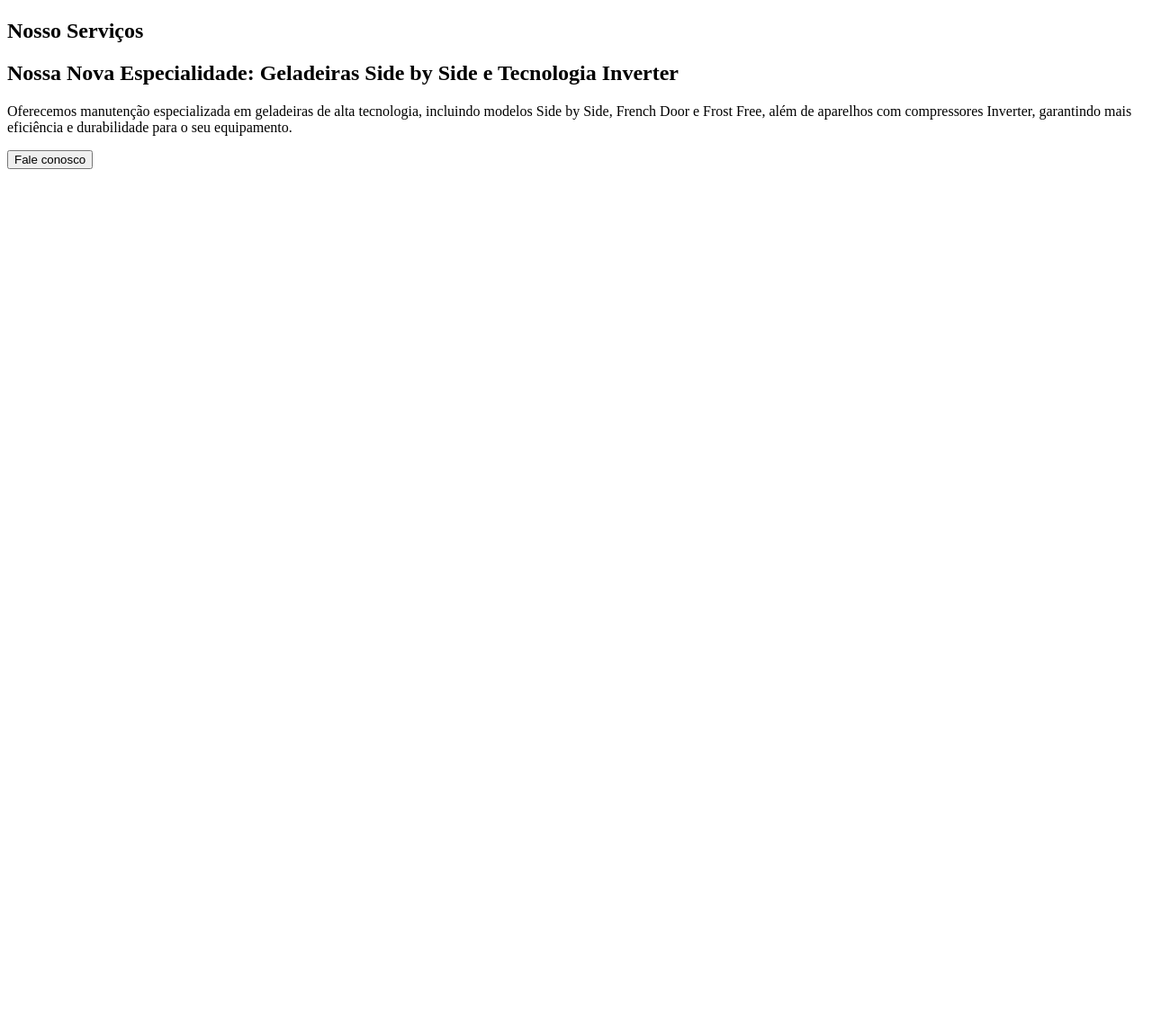
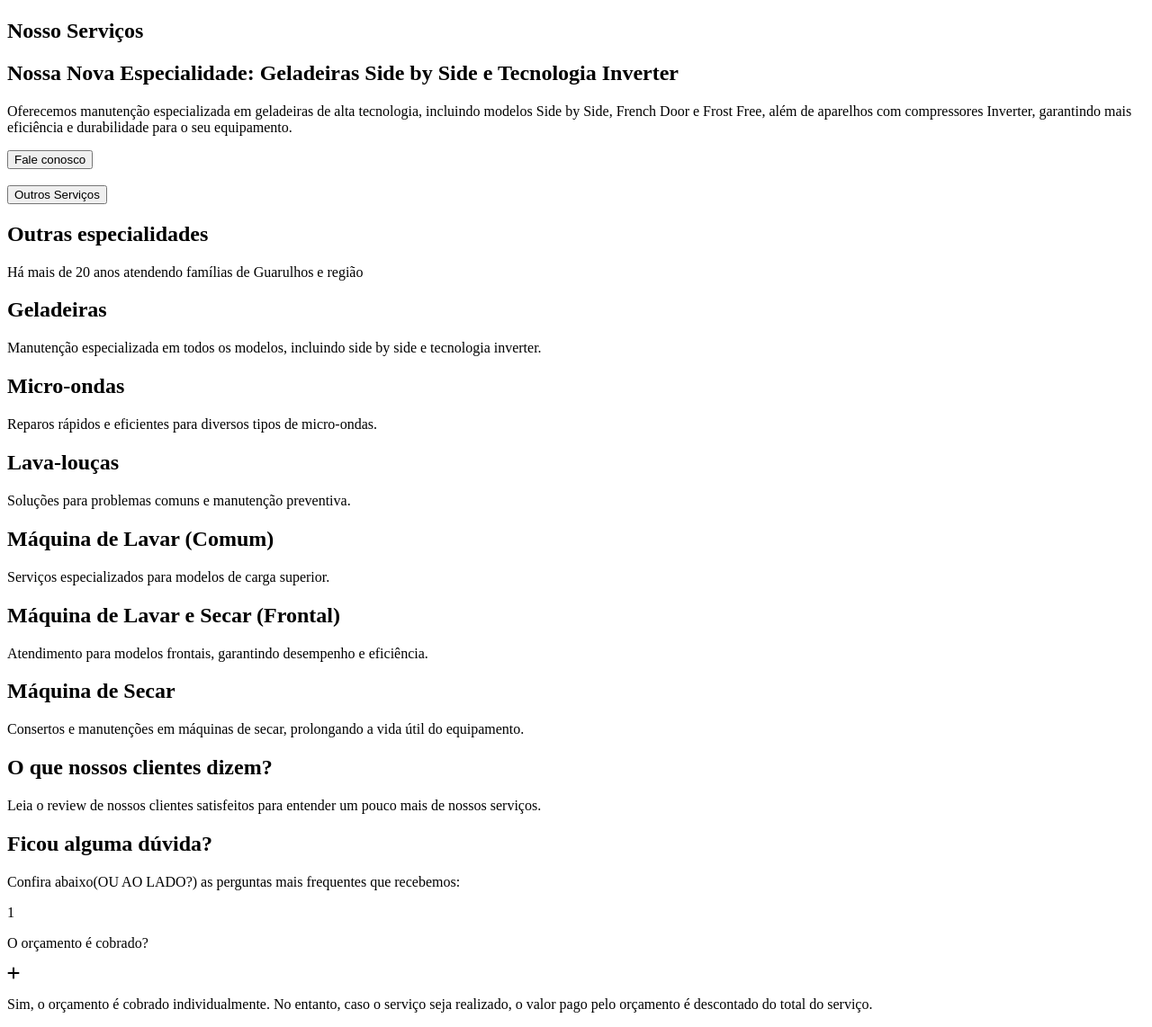
Before and after one commit to victorsantana03/Brastecno-LandingPage, a plain HTML site: page index.html in a window 1280 px wide. Shown: the part 1545-2687 px from the top of the page at 90% size. Before the commit the page ends 1759 px from the top, so only its background shows below. Drawn offline with Linux system fonts and the light colour scheme.

Commit message:
Todas seções inseridas

```diff
--- a/index.html
+++ b/index.html
@@ -186,7 +186,9 @@
                 <div>
                     <div>
                         <h2>Nossa Nova Especialidade: Geladeiras Side by Side e Tecnologia Inverter</h2>
-                        <p>Oferecemos manutenção especializada em geladeiras de alta tecnologia, incluindo modelos Side by Side, French Door e Frost Free, além de aparelhos com compressores Inverter, garantindo mais eficiência e durabilidade para o seu equipamento.</p>
+                        <p>Oferecemos manutenção especializada em geladeiras de alta tecnologia, incluindo modelos Side
+                            by Side, French Door e Frost Free, além de aparelhos com compressores Inverter, garantindo
+                            mais eficiência e durabilidade para o seu equipamento.</p>
                         <button>Fale conosco</button>
                     </div>
                     <div><img src="" alt=""></div>
@@ -199,6 +201,139 @@
         </section>
         <!--FIM SERVIÇOS VICTOR-->
 
+        <!--OUTROS SERVIÇOS VICTOR-->
+        <section>
+            <div>
+                <div>
+                    <div>
+                        <button>Outros Serviços</button>
+                        <h1>Outras especialidades</h1>
+                    </div>
+                    <div>
+                        <p>Há mais de 20 anos atendendo famílias de Guarulhos e região</p>
+                    </div>
+                </div>
+
+                <div>
+                    <!--GELADEIRA-->
+                    <div>
+                        <div>
+                            <!--ICONE GELADEIRA-->
+                        </div>
+                        <div>
+                            <h2>Geladeiras</h2>
+                            <p>Manutenção especializada em todos os modelos, incluindo side by side e tecnologia
+                                inverter.</p>
+                        </div>
+                    </div>
+                    <!--FIM GELADEIRA-->
+
+                    <!--MICRO-ONDAS-->
+                    <div>
+                        <div>
+                            <!--ICONE MICRO-ONDAS-->
+                        </div>
+                        <div>
+                            <h2>Micro-ondas</h2>
+                            <p>Reparos rápidos e eficientes para diversos tipos de micro-ondas.</p>
+                        </div>
+                    </div>
+                    <!--FIM MICRO-ONDAS-->
+
+                    <!--LAVA-LOUÇAS-->
+                    <div>
+                        <div>
+                            <!--ICONE LAVA-LOUÇAS-->
+                        </div>
+                        <div>
+                            <h2>Lava-louças</h2>
+                            <p>Soluções para problemas comuns e manutenção preventiva.</p>
+                        </div>
+                    </div>
+                    <!--FIM LAVA-LOUÇAS-->
+
+                    <!--MÁQUINA DE LAVAR (COMUM)-->
+                    <div>
+                        <div>
+                            <!--ICONE MÁQUINA DE LAVAR-->
+                        </div>
+                        <div>
+                            <h2>Máquina de Lavar (Comum)</h2>
+                            <p>Serviços especializados para modelos de carga superior.</p>
+                        </div>
+                    </div>
+                    <!--FIM MÁQUINA DE LAVAR-->
+
+                    <!--MÁQUINA DE LAVAR E SECAR (FRONTAL)-->
+                    <div>
+                        <div>
+                            <!--ICONE MÁQUINA DE LAVAR E SECAR-->
+                        </div>
+                        <div>
+                            <h2>Máquina de Lavar e Secar (Frontal)</h2>
+                            <p>Atendimento para modelos frontais, garantindo desempenho e eficiência.</p>
+                        </div>
+                    </div>
+                    <!--FIM MÁQUINA DE LAVAR E SECAR-->
+
+                    <!--MÁQUINA DE SECAR-->
+                    <div>
+                        <div>
+                            <!--ICONE MÁQUINA DE SECAR-->
+                        </div>
+                        <div>
+                            <h2>Máquina de Secar</h2>
+                            <p>Consertos e manutenções em máquinas de secar, prolongando a vida útil do equipamento.</p>
+                        </div>
+                    </div>
+                    <!--FIM MÁQUINA DE SECAR-->
+                </div>
+            </div>
+        </section>
+        <!--FIM OUTROS SERVIÇOS VICTOR-->
+
+        <!--FEEDBACKS VICTOR-->
+        <section>
+            <div>
+                <div>
+                    <h2>O que nossos clientes dizem?</h2>
+                    <p>Leia o review de nossos clientes satisfeitos para entender um pouco mais de nossos serviços.</p>
+                </div>
+                <div>
+                    <!--FEEDBACK DOS CLIENTES NO GOOGLE-->
+                </div>
+            </div>
+
+        </section>
+        <!--FIM FEEDBACKS VICTOR-->
+
+        <!--FAQS-->
+        <section>
+            <div>
+                <div>
+                    <h1>Ficou alguma dúvida?</h1>
+                    <p>Confira abaixo(OU AO LADO?) as perguntas mais frequentes que recebemos:</p>
+                </div>
+                <div>
+                    <!--FAQS 1-->
+                    <div>
+                        <div><span>1</span></div>
+                        <div>
+                            <div>
+                                <p>O orçamento é cobrado?</p>
+                                <i class="fa-solid fa-plus"></i>
+                            </div>
+                            <div>
+                                <p><!--ICONE DO CERTINHO?--> Sim, o orçamento é cobrado individualmente. No entanto, caso o serviço seja realizado, o valor pago pelo orçamento é descontado do total do serviço.</p>
+                            </div>
+                        </div>
+                    </div>
+                    <!--FAQS 1-->
+                </div>
+            </div>
+        </section>
+        <!--FIM FAQS-->
+
 
 
 
```
